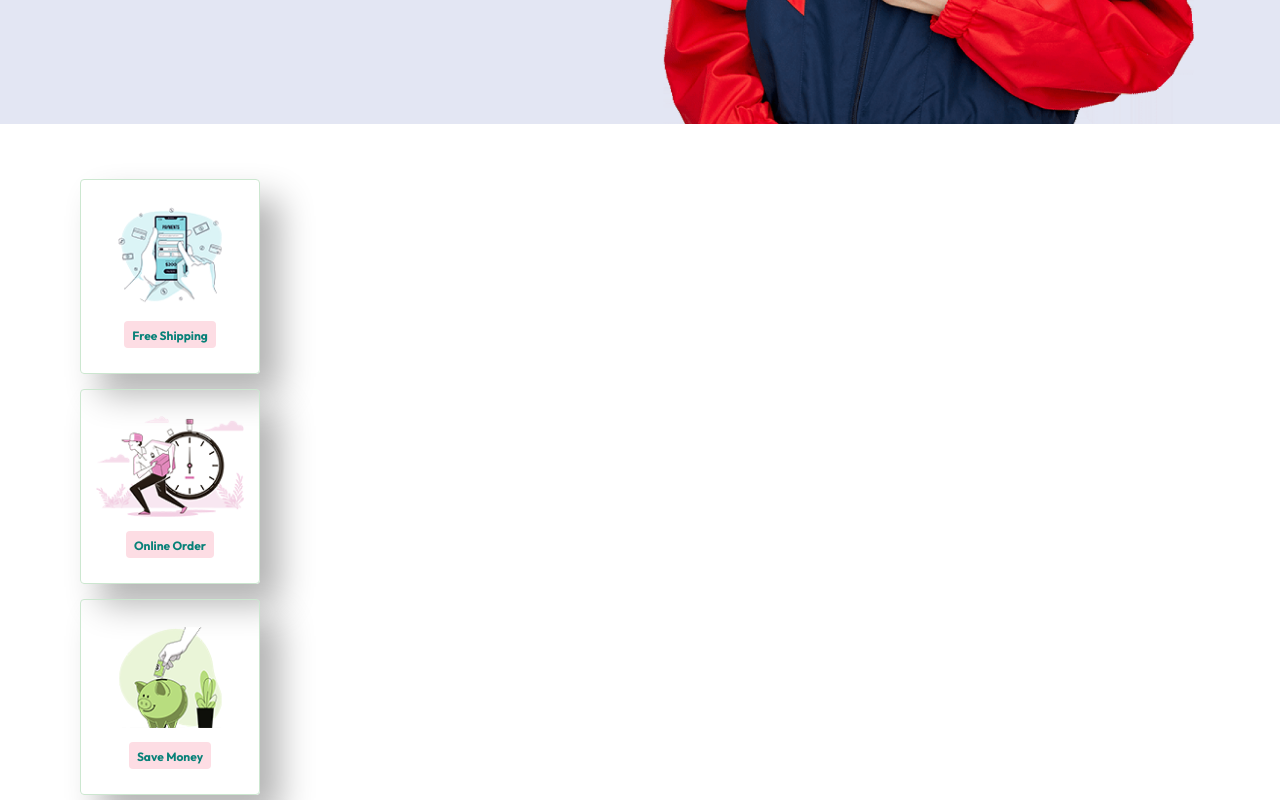
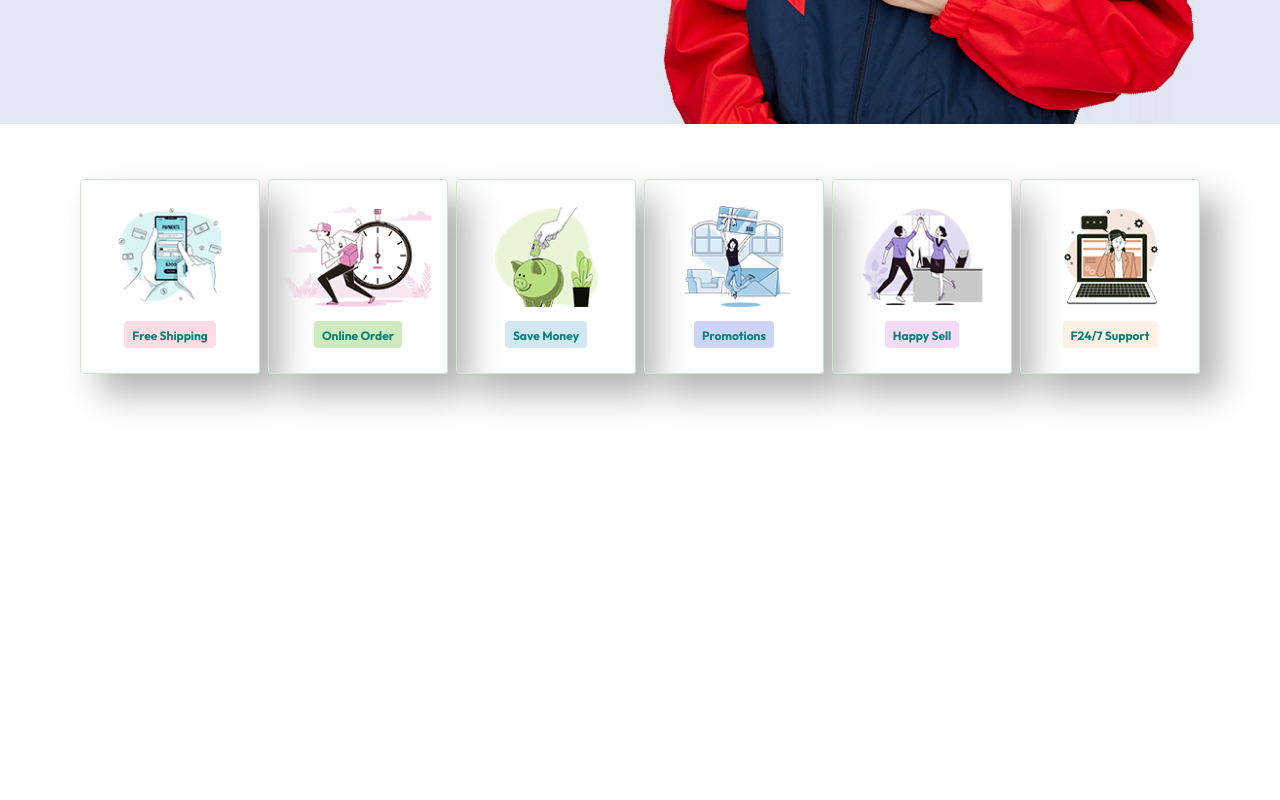
Before and after one commit to Kumar-ritesh-17/Cara-website, a plain HTML site: page index.html in a window 1280 px wide. Shown: the part 680-1480 px from the top of the page. After the commit the page ends 1109 px from the top, so only its background shows below. Drawn offline with Linux system fonts and the light colour scheme.

Commit message:
Styling of all features added

```diff
--- a/style.css
+++ b/style.css
@@ -109,7 +109,12 @@ p{
     font-weight: 700;
     font-size: 16px;
 }
-
+#feature{
+    display: flex;
+    align-items: center;
+    justify-content: space-between;
+    flex-wrap: wrap;
+}
 #feature .fe-box{
     width: 180px;
     text-align: center;
@@ -134,3 +139,18 @@ p{
     color: #088178;
     background-color: #fddde4;
 }
+#feature .fe-box:nth-child(2) h6{
+    background-color: #cdebbc;
+}
+#feature .fe-box:nth-child(3) h6{
+    background-color: #d1e8f2;
+}
+#feature .fe-box:nth-child(4) h6{
+    background-color: #cdd4f8;
+}
+#feature .fe-box:nth-child(5) h6{
+    background-color: #f6dbf6;
+}
+#feature .fe-box:nth-child(6) h6{
+    background-color: #fff2e5;
+}
```
